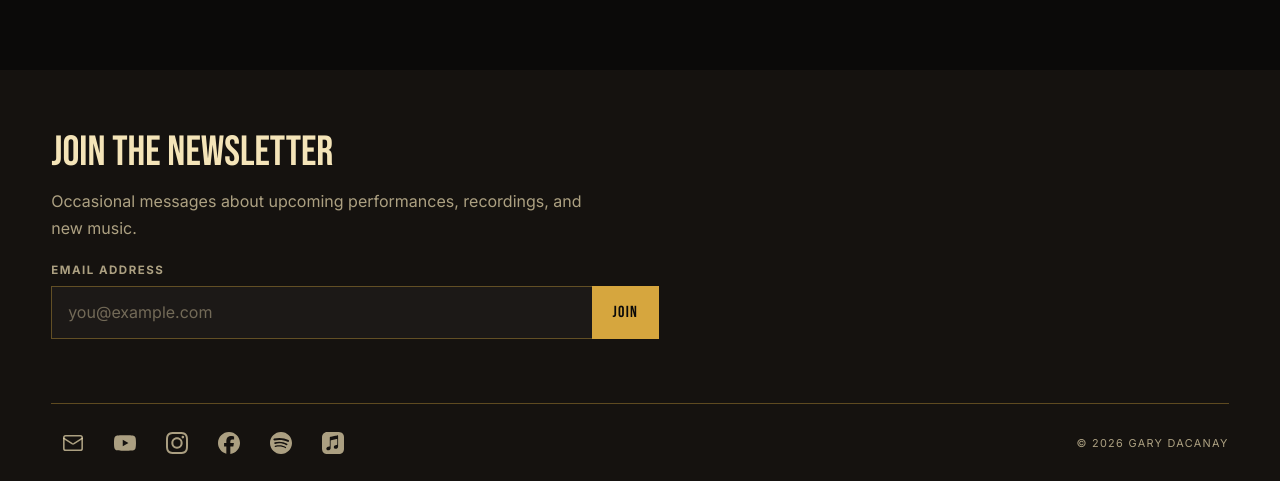
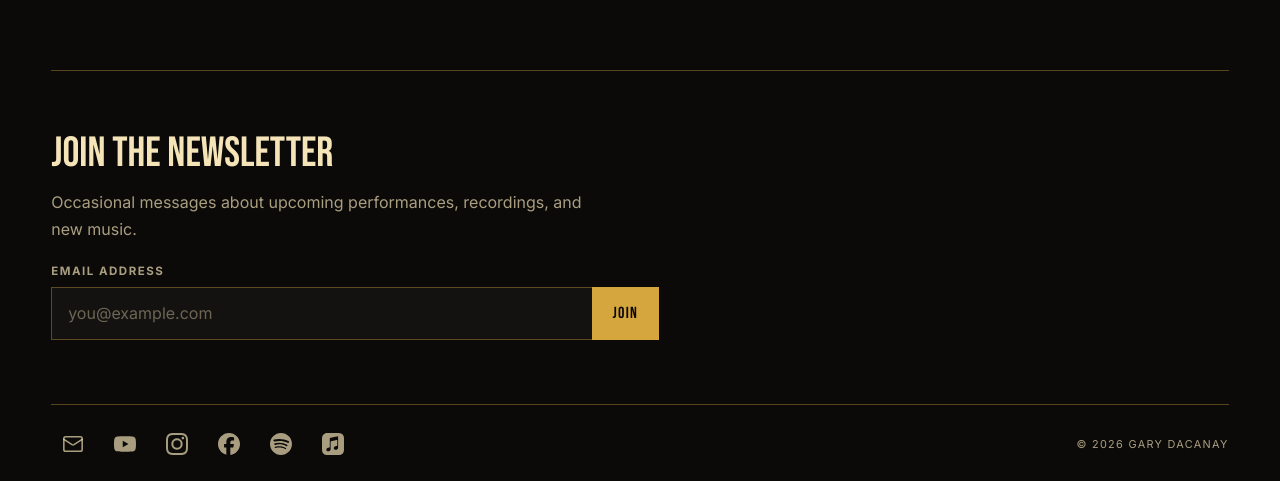
Before and after one commit to auxvirtua/gary-dacanay-website-nextjs, a Next.js app: page / in a window 1280 px wide. Shown: the part 4369-4850 px from the top of the page. Built offline with nearby package versions, Linux system fonts and the light colour scheme.

Commit message:
Extend poster framing through footer

```diff
--- a/src/app/home/HomePage.module.css
+++ b/src/app/home/HomePage.module.css
@@ -785,8 +785,19 @@
 }
 
 .footer {
-  background: var(--color-ink-soft);
+  background: var(--color-ink);
   scroll-margin-top: 4.8rem;
+}
+
+.footerRuleFrame {
+  padding-inline: clamp(1rem, 4vw, 4rem);
+}
+
+.footerRule {
+  width: min(100%, var(--container));
+  height: 1px;
+  margin-inline: auto;
+  background: var(--color-rule);
 }
 
 .footerUtility {
--- a/src/app/home/HomePage.tsx
+++ b/src/app/home/HomePage.tsx
@@ -99,6 +99,10 @@ export function HomePage() {
       </main>
 
       <footer id="contact" className={styles.footer}>
+        <div className={styles.footerRuleFrame} aria-hidden="true">
+          <div className={styles.footerRule} />
+        </div>
+
         <section className={styles.newsletterShell} aria-labelledby="newsletter-title">
           <NewsletterForm />
         </section>
```
